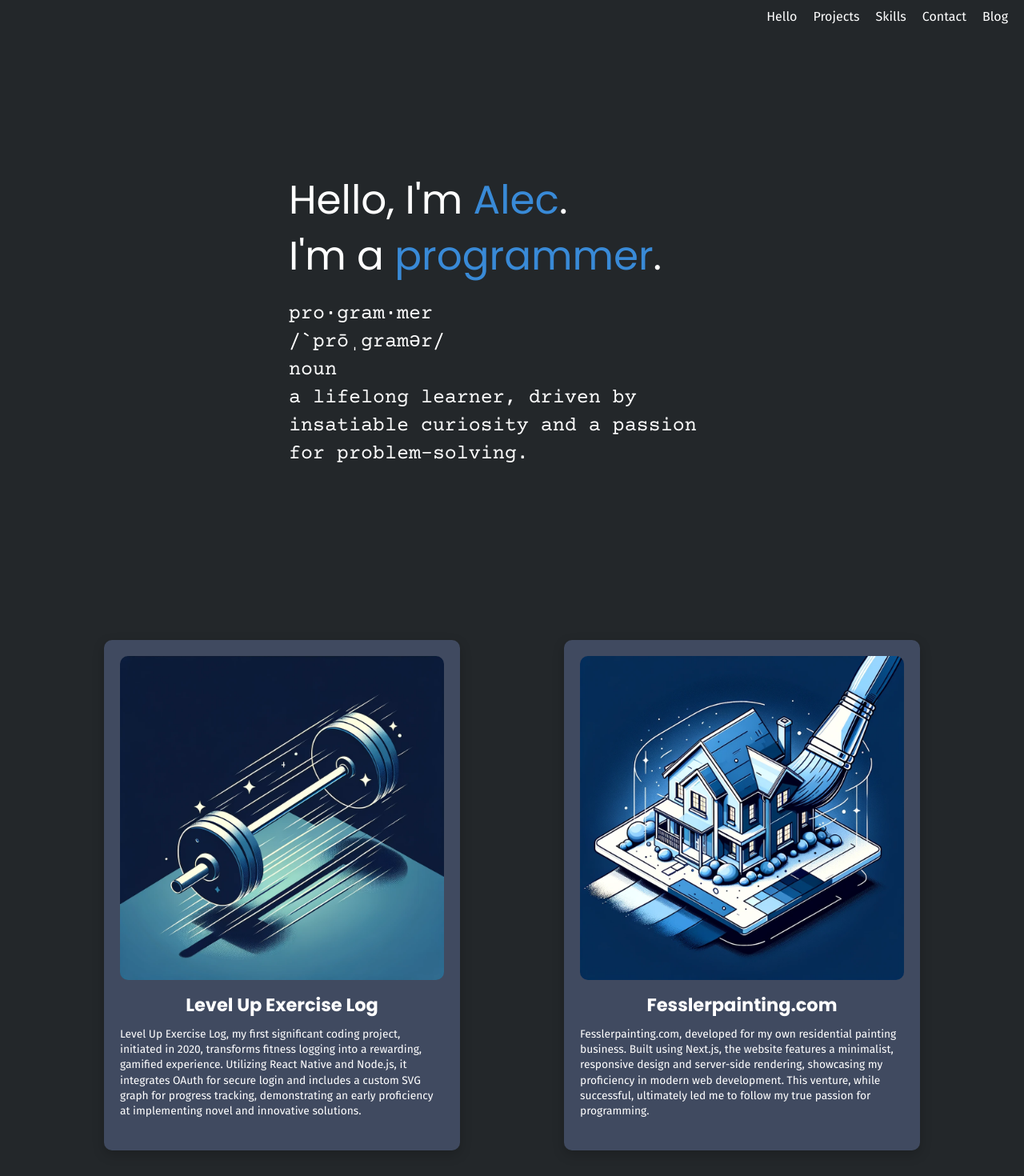
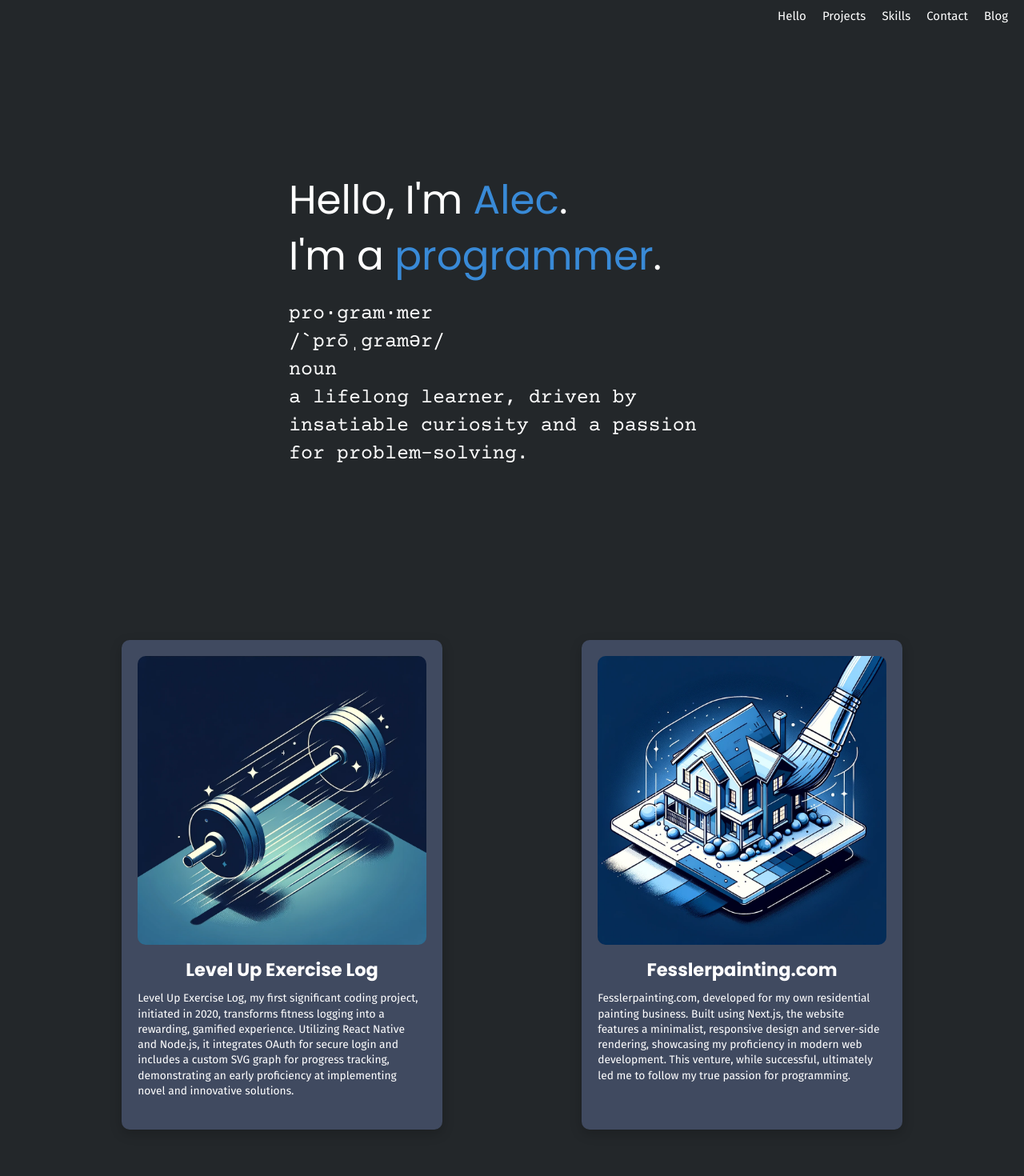
Before and after one commit to AlecFessler/dev-portfolio, a Next.js app: page / in a window 1280 px wide. Shown: the top 1470 px of the page at 80% size. Built offline with nearby package versions, Linux system fonts and the light colour scheme.

Commit message:
header links, project card sizing, and hello section content sizing all nice across all screens

```diff
--- a/src/components/header/Header.tsx
+++ b/src/components/header/Header.tsx
@@ -10,6 +10,7 @@ const HeaderContainer = styled.header`
   justify-content: flex-end;
   align-items: center;
   padding: 1rem 2rem;
+  font-size: 1.2rem;
   position: fixed;
   top: 0;
   width: 100%;
@@ -18,23 +19,20 @@ const HeaderContainer = styled.header`
   @media (max-width: 375px) {
     justify-content: center;
   }
-  @media (max-width: 600px) {
+  @media (min-width: 600px) {
     font-size: 1.5rem;
   }
-  @media (min-width: 601px) {
-  }
-  @media (min-width: 768px) {
-  }
-  @media (min-width: 1024px) {
-  }
   @media (min-width: 1440px) {
+    font-size: 2rem;
   }
   @media (min-width: 2560px) {
+    font-size: 3.5rem;
+    padding: 2rem 4rem;
   }
 `;
 
 const ScrollNav = styled(ScrollLink)`
-  margin-left: 2rem;
+  margin-left: 1rem;
   cursor: pointer;
   transition: color 0.2s;
   color: ${({ theme }) => theme.colors.text};
@@ -46,10 +44,16 @@ const ScrollNav = styled(ScrollLink)`
   @media (max-width: 375px) {
     margin-left: 1.5rem;
   }
+  @media (min-width: 375px) {
+    margin-left: 1.5rem;
+  }
+  @media (min-width: 600px) {
+    margin-left: 2rem;
+  }
 `;
 
 const RouterNav = styled(Link)`
-  margin-left: 2rem;
+  margin-left: 1rem;
   cursor: pointer;
   transition: color 0.2s;
   color: ${({ theme }) => theme.colors.text};
@@ -58,8 +62,11 @@ const RouterNav = styled(Link)`
   &:hover {
     color: ${({ theme }) => theme.colors.primary};
   }
-  @media (max-width: 375px) {
+  @media (min-width: 375px) {
     margin-left: 1.5rem;
+  }
+  @media (min-width: 600px) {
+    margin-left: 2rem;
   }
 `;
 
--- a/src/components/projects/ProjectCard.tsx
+++ b/src/components/projects/ProjectCard.tsx
@@ -43,10 +43,15 @@ const ProjectCardContainer = styled.div`
         width: 100%;
     }
     @media (min-width: 1024px) {
+        width: 90%;
     }
     @media (min-width: 1440px) {
+        width: 80%;
+        padding: 2.5rem;
     }
     @media (min-width: 2560px) {
+        width: 65%;
+        padding: 4rem;
     }
 `;
 
@@ -64,13 +69,11 @@ const Title = styled.h2`
     @media (min-width: 500px) {
         font-size: 2.25rem
     }
-    @media (min-width: 768px) {
-    }
-    @media (min-width: 1024px) {
-    }
     @media (min-width: 1440px) {
+        font-size: 2.5rem;
     }
     @media (min-width: 2560px) {
+        font-size: 5rem;
     }
 `;
 
@@ -80,13 +83,11 @@ const Description = styled.p`
     @media (min-width: 600px) {
         font-size: 1.375rem;
     }
-    @media (min-width: 768px) {
-    }
-    @media (min-width: 1024px) {
-    }
     @media (min-width: 1440px) {
+        font-size: 1.75rem;
     }
     @media (min-width: 2560px) {
+        font-size: 3rem;
     }
 `;
 
--- a/src/components/sections/Hello.tsx
+++ b/src/components/sections/Hello.tsx
@@ -17,9 +17,6 @@ const TextContainer = styled.div`
     display: flex;
     flex-direction: column;
     justify-content: center;
-    @media (min-width: 374px) {
-        width: 90%;
-    }
     @media (min-width: 375px) { // shrink to keep 2 line definition
         width: 65%;
     }
@@ -34,9 +31,6 @@ const TextContainer = styled.div`
     }
     @media (min-width: 1440px) {
         width: 40%;
-    }
-    @media (min-width: 2560px) {
-        width: 30%;
     }
 `;
 
@@ -61,7 +55,7 @@ const GreetingText = styled.h1`
         font-size: 5rem;
     }
     @media (min-width: 2560px) {
-        font-size: 8rem;
+        font-size: 10rem;
     }
 `;
 
@@ -89,7 +83,7 @@ const Definition = styled.h2`
         font-size: 2.5rem;
     }
     @media (min-width: 2560px) {
-        font-size: 3.5rem;
+        font-size: 5rem;
     }
 `;
 
```
